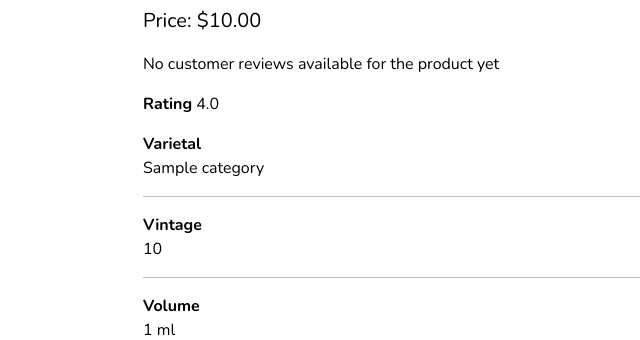
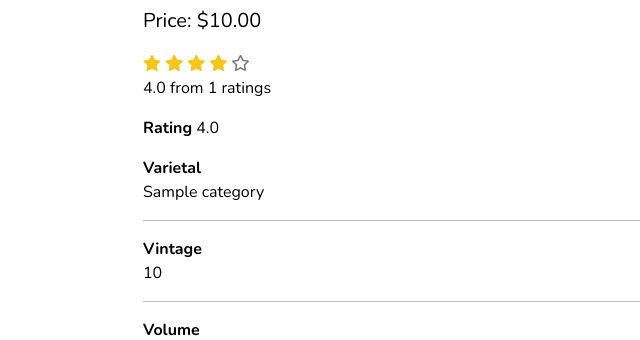
Before and after one commit to AlvaLind/project-5-silver-sands, a Django app: page /products/1/ in a window 1280 px wide. Shown: the part 183-523 px from the top of the page, without its empty margins (509-1149 px from the left). Run offline with Django 5.2, Linux system fonts and the light colour scheme; tables that the repository leaves empty hold one stand-in row (values such as "Sample post"); some libraries are stand-ins or nearby versions.

Commit message:
Add rating star styles

```diff
--- a/products/templates/products/product_details.html
+++ b/products/templates/products/product_details.html
@@ -46,11 +46,33 @@
                     </button>
                 </div>
                 {% endif %}
-                {% if rating in rating %}
-                    <p>Average Rating: {{ average_rating }} / 5</p>
+                {% if average_rating %}
+                <!-- Display products stars -->
+                    <div class="-star-ratings">
+                        <div class="star-ratings-foreground">
+                            <ul class="product-stars">
+                                <li><i class="fa-star product-rating-star far" data-value="1"></i></li>
+                                <li><i class="fa-star product-rating-star far" data-value="2"></i></li>
+                                <li><i class="fa-star product-rating-star far" data-value="3"></i></li>
+                                <li><i class="fa-star product-rating-star far" data-value="4"></i></li>
+                                <li><i class="fa-star product-rating-star far" data-value="5"></i></li>
+                            </ul>
+                        </div>
+                    </div>
+
+                    <!-- Display books text rating -->
+                    <div id="average-rating">
+                        {% if total_ratings == 1 %}
+                            <p>{{ average_rating }} from {{ review_count }} rating</p>
+                        {% else %}
+                            <p>{{ average_rating }} from {{ review_count }} ratings</p>
+                        {% endif %}
+                    </div>
+
                 {% else %}
-                    <p>No customer reviews available for the product yet</p>
+                    <p>No ratings</p>
                 {% endif %}
+
 
                 {% if wine.available == False or wine.stock == 0 %}
                     <p><strong>Out of Stock</strong></p>
@@ -351,10 +373,11 @@
     {% include 'products/includes/quantity_input_script.html' %}
     <script src="{% static 'js/product_details.js' %}"></script>
     <script src="{% static 'js/back_button.js' %}"></script>
+    <script src="{% static 'js/ratings.js' %}"></script>
     <script>
         function setDeleteProductAction(wineId) {
             const form = document.getElementById('deleteProductForm');
-            form.action = `/management_dashboard/delete/${wineId}/`;
+            form.action = /management_dashboard/delete/${wineId}/;
         }
     </script>
 {% endblock %}
--- a/static/css/styles.css
+++ b/static/css/styles.css
@@ -54,12 +54,12 @@ nav {
 }
 
 .collapse.show + .navbar-icons-container {
-    display: none; /* Hide the icons when the navbar menu is expanded */
+    display: none;
 }
 
 /* Footer Styles */
 footer {
-    background-color: #000000; /* Already set in HTML */
+    background-color: #000000;
     color: #fff
 }
 
@@ -541,10 +541,10 @@ footer a:hover {
 
 .card {
     display: flex;
-    flex-direction: column; /* Stack children vertically */
+    flex-direction: column;
     min-width: 300px;
     max-width: 350px;
-    height: 100%; /* Ensure full height if inside a container with height */
+    height: 100%;
 }
 
 .card-body {
@@ -577,6 +577,44 @@ footer a:hover {
 
 .review-arrow {
     display: none;
+}
+
+/* Product details star rating */
+.product-star-ratings {
+    display: inline-block;
+    position: relative;
+    font-size: 24px;
+    color: #777777;
+}
+
+.star-ratings-foreground {
+    position: relative;
+    top: 0;
+    left: 0;
+}
+.star-ratings-foreground .product-stars {
+    list-style-type: none;
+    padding: 0;
+    margin: 0;
+}
+
+.product-stars li {
+    display: inline-block;
+    text-align: center;
+}
+
+.product-rating-star {
+    color: #777777;
+}
+
+.product-rating-star.fas {
+    color: #f5c518;
+}
+
+.product-rating-star.half-filled::before {
+    content: '\f089';
+    display: inline-flex;
+    overflow: hidden;
 }
 
 /* Product Form */
@@ -651,12 +689,3 @@ footer a:hover {
         width: 66.66667%;
     }
 }
-
-
-
-/* Styles for small screens
-@media (max-width: 992px) {
-    footer .col-lg-4 {
-        text-align: center;
-    }
-}*/
--- /dev/null
+++ b/static/js/ratings.js
@@ -0,0 +1,35 @@
+document.addEventListener('DOMContentLoaded', function () {
+    // Select elements for star icons and average product rating
+    const starIcons = document.querySelectorAll('.product-rating-star');
+    const averageRatingElement = document.getElementById('average-rating');
+
+    // Function to update star icons based on average rating
+    function fillProductStars(averageRating) {
+        starIcons.forEach(starIcon => {
+            const starValue = parseInt(starIcon.getAttribute('data-value'));
+            const isFullStar = averageRating >= starValue;
+            const isHalfStar = averageRating - Math.floor(averageRating) >= 0.3 && averageRating - Math.floor(averageRating) <= 0.7 && Math.floor(averageRating) === starValue - 1;
+
+            // Handle full and half-filled stars
+            if (isFullStar) {
+                starIcon.classList.add('fas'); // Fill the star
+                starIcon.classList.remove('far');
+            } else {
+                starIcon.classList.remove('fas'); // Empty the star
+                starIcon.classList.add('far');
+            }
+
+            // Handle half-filled stars
+            if (isHalfStar) {
+                starIcon.classList.add('half-filled');
+                starIcon.classList.add('fas');
+            } else {
+                starIcon.classList.remove('half-filled');
+            }
+        });
+    }
+
+    // Fill the stars for the average rating on page load
+    const averageRating = parseFloat(averageRatingElement.textContent);
+    fillProductStars(averageRating);
+});
```
